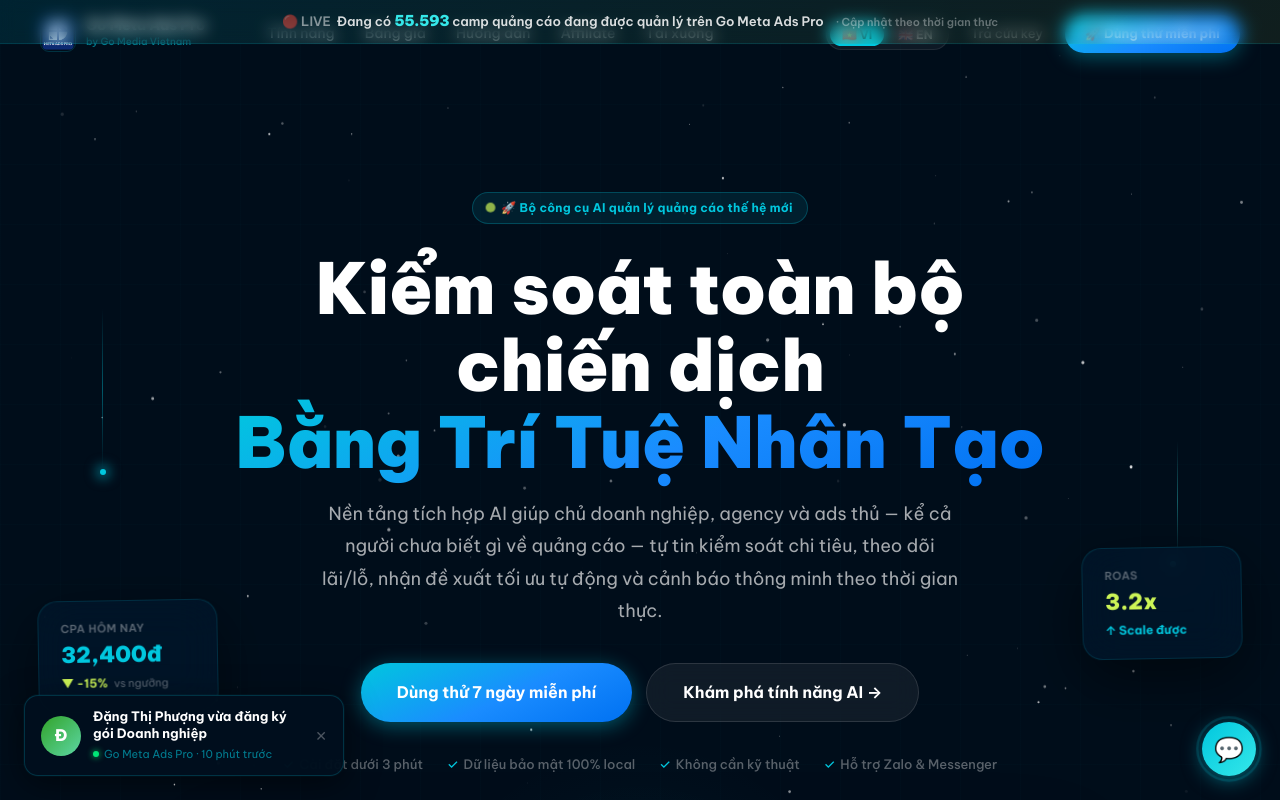
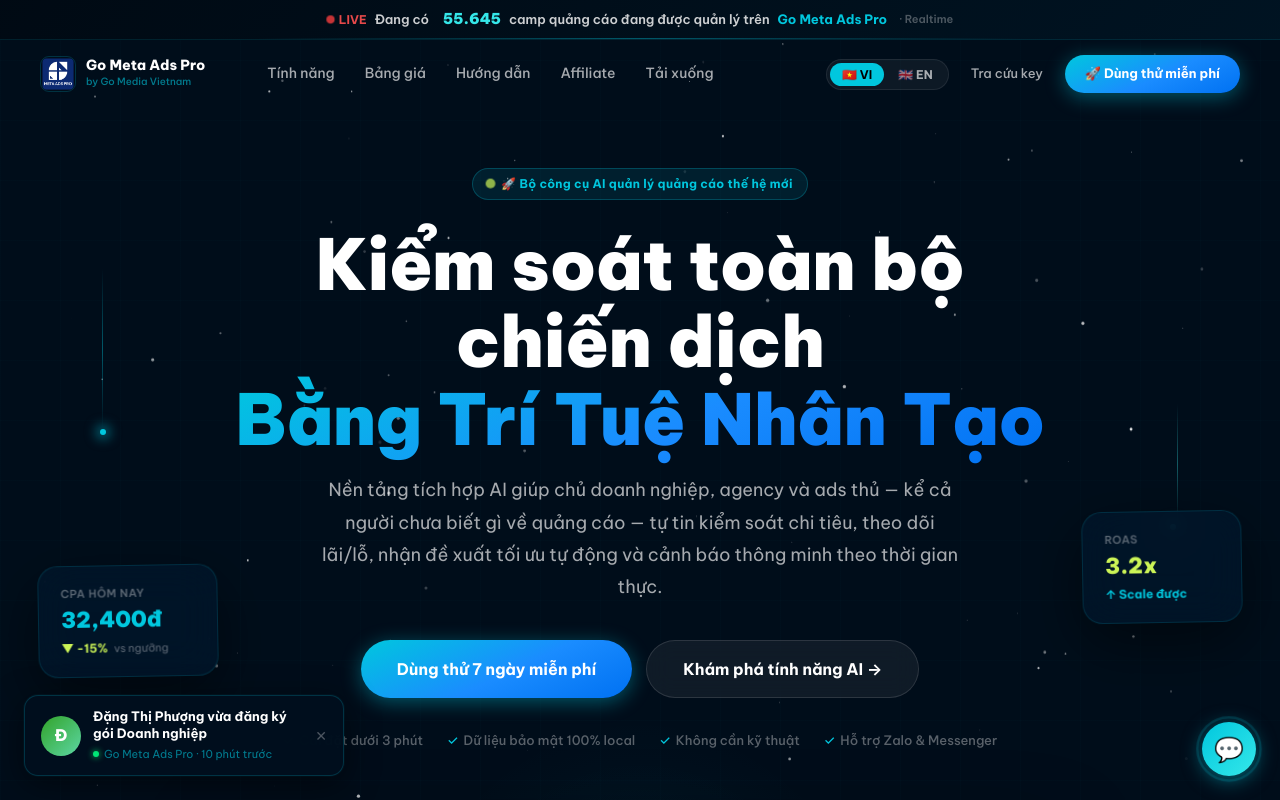
Before and after one commit to gomediait/go-meta-ads-web, a Next.js app: page / in a window 1280 px wide. Shown: the top 800 px of the page. Built offline with nearby package versions, Linux system fonts and the light colour scheme.

Commit message:
fix: LiveCounter overlap Navbar (position:fixed, top offset) + persistent counter via localStorage

```diff
--- a/components/LiveCounter.jsx
+++ b/components/LiveCounter.jsx
@@ -1,79 +1,119 @@
-import { useState, useEffect } from 'react'
+'use client'
+import { useState, useEffect, useRef } from 'react'
 
-// Deterministic base: ngày 15/5/2026 bắt đầu từ 55,450 camps
-// Mỗi ngày tăng ~400 camps (giữa 300-500)
 const BASE_COUNT  = 55450
 const BASE_DATE   = new Date('2026-05-15T00:00:00Z').getTime()
-const DAILY_RATE  = 400 // camps/ngày trung bình
+const STORAGE_KEY = 'gmap_live_count'
+const COUNTER_HEIGHT = 40 // px — phải khớp với CSS --counter-h
 
-function getBaseCount() {
-  const now      = Date.now()
-  const daysPast = (now - BASE_DATE) / (1000 * 60 * 60 * 24)
-  // Deterministic daily increment (seed từ ngày)
-  const dayIndex = Math.floor(daysPast)
-  let total = BASE_COUNT
-  for (let d = 0; d < dayIndex; d++) {
-    // Pseudo-random nhưng deterministic: seed từ d
-    const seed = (d * 1234567 + 89) % 1000
-    total += 300 + Math.floor(seed / 5) // 300-499/ngày
-  }
-  // Thêm phần trong ngày hôm nay (tính theo giờ)
-  const hourFraction = (daysPast - dayIndex)
-  const todayAdd = Math.floor(hourFraction * (300 + (dayIndex * 7) % 200))
-  return total + todayAdd
+// Tính số camp tại thời điểm t (deterministic — mọi browser cho cùng kết quả)
+function calcAtTime(ts) {
+  const ms   = Math.max(0, ts - BASE_DATE)
+  const days  = Math.floor(ms / 86400000)
+  const hours = Math.floor((ms % 86400000) / 3600000)
+  const mins  = Math.floor((ms % 3600000) / 60000)
+  // ~400/ngày → ~16.7/giờ → ~0.278/phút
+  return BASE_COUNT + days * 400 + hours * 17 + Math.floor(mins * 0.28)
+}
+
+// Lấy count ban đầu: ưu tiên localStorage, fallback về time-based
+function getInitialCount() {
+  try {
+    const raw = localStorage.getItem(STORAGE_KEY)
+    if (raw) {
+      const { count, ts } = JSON.parse(raw)
+      if (count && ts && count > BASE_COUNT) {
+        // Tính tăng thêm kể từ lần lưu cuối
+        const elapsedMs   = Date.now() - ts
+        const elapsedMins = elapsedMs / 60000
+        const increase    = Math.floor(elapsedMins * 0.28) + Math.floor(elapsedMins / 10) // thêm ngẫu nhiên nhỏ
+        return count + increase
+      }
+    }
+  } catch (e) {}
+  return calcAtTime(Date.now())
 }
 
 export default function LiveCounter() {
-  const [count, setCount] = useState(getBaseCount)
+  const [count, setCount]   = useState(null) // null = chưa hydrate
+  const countRef = useRef(0)
+
+  // Hydrate client-side (tránh SSR mismatch)
+  useEffect(() => {
+    const initial = getInitialCount()
+    setCount(initial)
+    countRef.current = initial
+  }, [])
 
   useEffect(() => {
-    // Tăng ngẫu nhiên mỗi vài giây (không đều để trông thật)
+    if (count === null) return
+
+    // Lưu localStorage ngay và định kỳ
+    const save = () => {
+      try {
+        localStorage.setItem(STORAGE_KEY, JSON.stringify({ count: countRef.current, ts: Date.now() }))
+      } catch (e) {}
+    }
+    save()
+    const saveTimer = setInterval(save, 15000)
+
+    // Random increments — liên tục, không reset
     let timeout
-
-    function scheduleNext() {
-      // Mỗi 3-25 giây tăng 1-4 camps
-      const delay    = 3000 + Math.random() * 22000
-      const increase = 1 + Math.floor(Math.random() * 4)
-
+    const scheduleNext = () => {
+      const delay    = 4000 + Math.random() * 18000  // 4-22 giây ngẫu nhiên
+      const increase = 1 + Math.floor(Math.random() * 3) // 1-3 camps mỗi lần
       timeout = setTimeout(() => {
-        setCount(c => c + increase)
+        setCount(c => {
+          const next = c + increase
+          countRef.current = next
+          return next
+        })
         scheduleNext()
       }, delay)
     }
+    scheduleNext()
 
-    scheduleNext()
-    return () => clearTimeout(timeout)
-  }, [])
+    return () => { clearInterval(saveTimer); clearTimeout(timeout) }
+  }, [count !== null]) // chỉ chạy sau khi đã hydrate
+
+  const display = count === null
+    ? '...'
+    : count.toLocaleString('vi-VN')
 
   return (
     <div style={{
-      background: 'linear-gradient(135deg, rgba(0,199,222,0.12) 0%, rgba(204,244,86,0.08) 100%)',
-      borderBottom: '1px solid rgba(0,199,222,0.15)',
-      padding: '9px 0',
-      textAlign: 'center',
-      fontSize: 13,
-      fontWeight: 600,
-      color: 'rgba(255,255,255,0.85)',
-      position: 'sticky',
-      top: 0,
-      zIndex: 1001,
-      backdropFilter: 'blur(8px)',
+      position: 'fixed',
+      top: 0, left: 0, right: 0,
+      height: COUNTER_HEIGHT,
+      zIndex: 1002,
+      background: 'linear-gradient(135deg, rgba(0,10,20,0.97) 0%, rgba(0,20,35,0.97) 100%)',
+      backdropFilter: 'blur(12px)',
+      borderBottom: '1px solid rgba(0,199,222,0.12)',
+      display: 'flex', alignItems: 'center', justifyContent: 'center',
+      fontSize: 13, fontWeight: 600,
+      color: 'rgba(255,255,255,0.8)',
+      overflow: 'hidden',
     }}>
-      <span style={{ color: 'rgba(255,255,255,0.5)', marginRight: 6 }}>🔴 LIVE</span>
-      <span>Đang có </span>
-      <span style={{
-        color: '#35e7e9',
-        fontWeight: 900,
-        fontSize: 15,
-        fontVariantNumeric: 'tabular-nums',
-        letterSpacing: '-0.5px',
-      }}>
-        {count.toLocaleString('vi-VN')}
+      {/* Teal glow line */}
+      <div style={{ position: 'absolute', bottom: 0, left: '20%', right: '20%', height: 1, background: 'linear-gradient(90deg,transparent,rgba(0,199,222,0.4),transparent)' }} />
+
+      <span style={{ display: 'flex', alignItems: 'center', gap: 8 }}>
+        <span style={{ display: 'flex', alignItems: 'center', gap: 5, color: 'rgba(255,80,80,0.9)', fontWeight: 700, fontSize: 12 }}>
+          <span style={{ width: 7, height: 7, borderRadius: '50%', background: '#ff4040', display: 'inline-block', animation: 'livePulse 1.2s ease-in-out infinite' }} />
+          LIVE
+        </span>
+        <span>Đang có</span>
+        <span style={{ color: '#35e7e9', fontWeight: 900, fontSize: 15, fontVariantNumeric: 'tabular-nums', minWidth: 64, display: 'inline-block', textAlign: 'right' }}>
+          {display}
+        </span>
+        <span>camp quảng cáo đang được quản lý trên</span>
+        <span style={{ color: 'var(--teal)', fontWeight: 700 }}>Go Meta Ads Pro</span>
+        <span style={{ color: 'rgba(255,255,255,0.3)', fontSize: 11, marginLeft: 4 }}>· Realtime</span>
       </span>
-      <span> camp quảng cáo đang được quản lý trên Go Meta Ads Pro</span>
-      <span style={{ marginLeft: 12, fontSize: 11, color: 'rgba(255,255,255,0.35)' }}>
-        · Cập nhật theo thời gian thực
-      </span>
+
+      <style>{`
+        @keyframes livePulse { 0%,100%{opacity:1;transform:scale(1)} 50%{opacity:0.5;transform:scale(1.4)} }
+      `}</style>
     </div>
   )
 }
--- a/components/Navbar.jsx
+++ b/components/Navbar.jsx
@@ -23,10 +23,10 @@
   return (
     <>
       <nav style={{
-        position: 'fixed', top: 0, left: 0, right: 0, zIndex: 1000,
+        position: 'fixed', top: 'var(--counter-h, 40px)', left: 0, right: 0, zIndex: 1001,
         height: 'var(--nav-h)',
         display: 'flex', alignItems: 'center', padding: '0 24px',
-        background: scrolled ? 'rgba(0,13,26,0.95)' : 'transparent',
+        background: scrolled ? 'rgba(0,13,26,0.97)' : 'transparent',
         backdropFilter: scrolled ? 'blur(20px)' : 'none',
         borderBottom: scrolled ? '1px solid rgba(0,199,222,0.08)' : 'none',
         transition: 'background 0.35s ease, border-color 0.35s ease',
--- a/pages/affiliate.jsx
+++ b/pages/affiliate.jsx
@@ -420,7 +420,7 @@
       {/* ─── HERO ─── */}
       <section style={{
         background: 'linear-gradient(135deg, var(--navy) 0%, #0e1e50 55%, #1a0a00 100%)',
-        paddingTop: 'calc(var(--nav-h) + 60px)',
+        paddingTop: 'calc(var(--header-h) + 20px)',
         paddingBottom: 80,
         color: '#fff', textAlign: 'center',
         position: 'relative', overflow: 'hidden',
--- a/pages/huong-dan.jsx
+++ b/pages/huong-dan.jsx
@@ -237,7 +237,7 @@
       {/* ── Hero ─────────────────────────────────────────────────────── */}
       <div style={{
         background: 'linear-gradient(135deg, var(--navy) 0%, var(--navy2) 100%)',
-        paddingTop: 'calc(var(--nav-h) + 56px)',
+        paddingTop: 'calc(var(--header-h) + 16px)',
         paddingBottom: 60,
         textAlign: 'center',
         color: '#fff',
@@ -334,7 +334,7 @@
           <aside className="hd-sidebar" style={{
             width: 240, flexShrink: 0,
             position: 'sticky',
-            top: 'calc(var(--nav-h) + 16px)',
+            top: 'calc(var(--header-h) + 4px)',
             background: '#fff',
             borderRadius: 'var(--radius)',
             padding: '20px 0',
--- a/pages/index.jsx
+++ b/pages/index.jsx
@@ -109,7 +109,7 @@
           overflow: 'hidden',
           minHeight: '100vh',
           background: 'var(--bg)',
-          paddingTop: 'calc(var(--nav-h) + 80px)',
+          paddingTop: 'calc(var(--header-h) + 60px)',
           paddingBottom: 80,
           display: 'flex',
           flexDirection: 'column',
--- a/pages/mua-goi.jsx
+++ b/pages/mua-goi.jsx
@@ -362,7 +362,7 @@
       <main style={{
         background: 'linear-gradient(180deg, var(--navy) 0%, var(--navy2) 200px, var(--gray) 200px)',
         minHeight: '100vh',
-        paddingTop: 'calc(var(--nav-h) + 16px)',
+        paddingTop: 'calc(var(--header-h) + 4px)',
       }}>
 
         {/* Hero strip */}
--- a/pages/quan-ly.jsx
+++ b/pages/quan-ly.jsx
@@ -516,7 +516,7 @@
       {/* Hero */}
       <section style={{
         background: 'linear-gradient(135deg, var(--navy) 0%, var(--navy2) 100%)',
-        paddingTop: 'calc(var(--nav-h) + 56px)',
+        paddingTop: 'calc(var(--header-h) + 16px)',
         paddingBottom: 64,
         textAlign: 'center',
         color: '#fff',
--- a/pages/tai-xuong.jsx
+++ b/pages/tai-xuong.jsx
@@ -105,7 +105,7 @@
       {/* ─── HERO ─── */}
       <section style={{
         background: 'linear-gradient(135deg, var(--navy) 0%, var(--navy2) 60%, #0e1e50 100%)',
-        paddingTop: 'calc(var(--nav-h) + 60px)',
+        paddingTop: 'calc(var(--header-h) + 20px)',
         paddingBottom: 80,
         textAlign: 'center',
         position: 'relative',
--- a/styles/globals.css
+++ b/styles/globals.css
@@ -52,7 +52,9 @@
   --shadow-lg:  0 12px 48px rgba(0,199,222,0.18);
   --shadow-xl:  0 24px 80px rgba(0,0,0,0.5);
 
-  --nav-h: 68px;
+  --nav-h:      68px;   /* chiều cao Navbar */
+  --counter-h:  40px;   /* chiều cao LiveCounter bar */
+  --header-h:   108px;  /* tổng = nav-h + counter-h */
   --max-w: 1200px;
 
   --transition: all 0.25s cubic-bezier(0.4,0,0.2,1);
```
